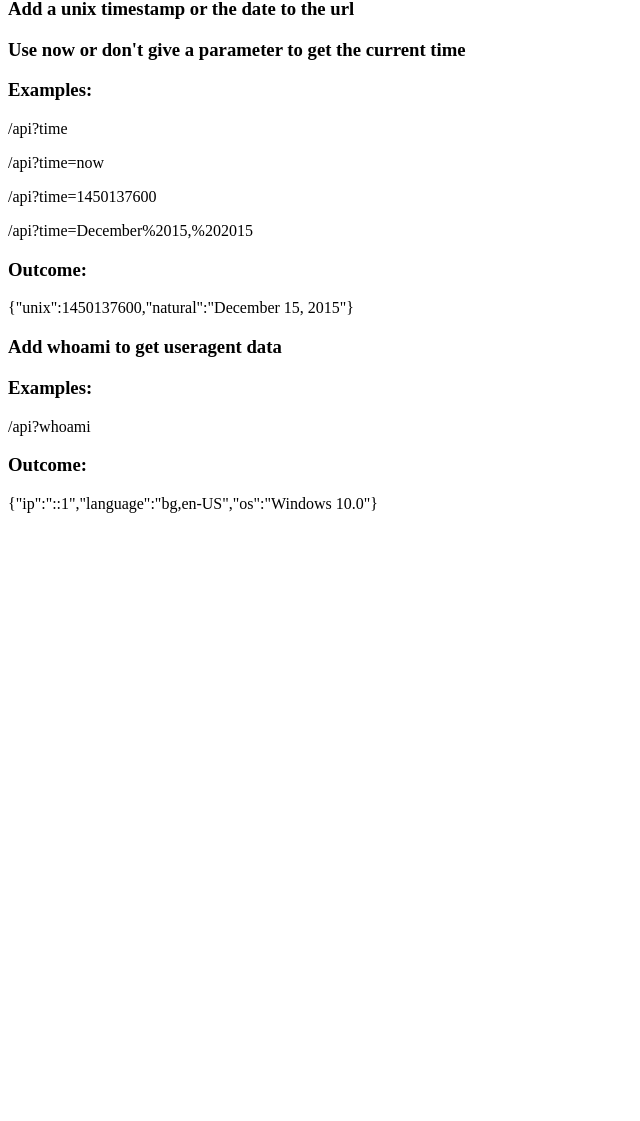
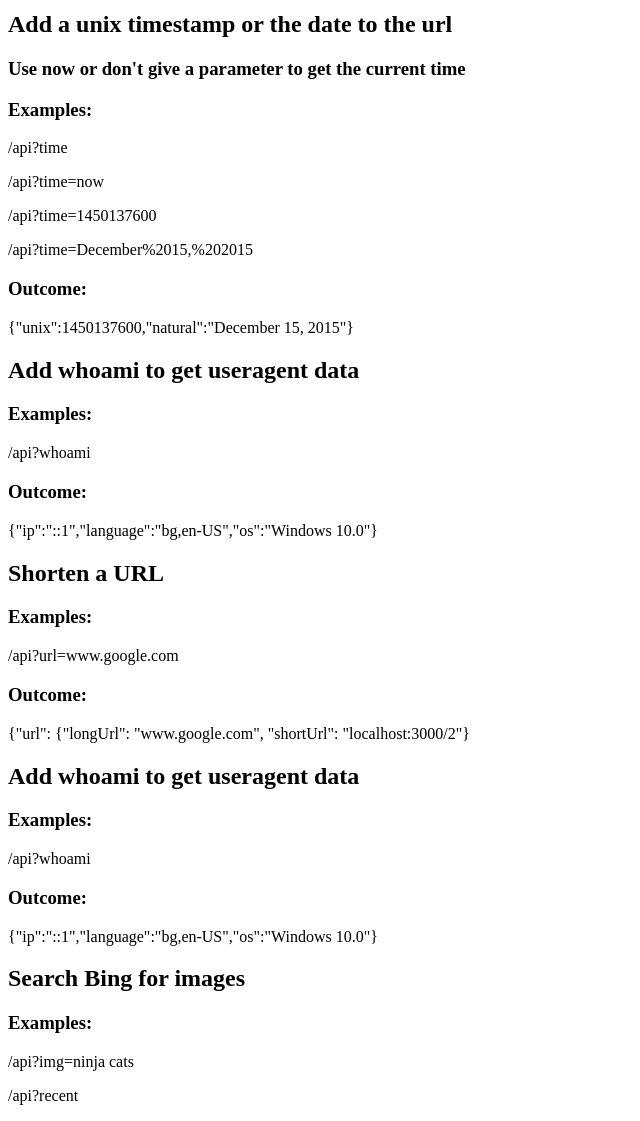
Before and after one commit to mkarabashev/restful-api-example, a website: page app/views/index.html in a window 1280 px wide. Shown: the part 98-1219 px from the top of the page, without its empty margins (0-640 px from the left). Before the commit the page ends 800 px from the top, so only its background shows below. Drawn offline with Linux system fonts and the light colour scheme.

Commit message:
refactoring

```diff
--- a/app/views/index.html
+++ b/app/views/index.html
@@ -11,9 +11,9 @@
       <input type="submit" value="upload file">
     </form>
 
-    <h2 class='center'>Microservice API</h1>
-    <div class='container'>
-      <h3>Add a unix timestamp or the date to the url</h3>
+    <h1 class='center'>Microservice API</h1>
+    <article class='container'>
+      <h2>Add a unix timestamp or the date to the url</h3>
       <h3>Use now or don't give a parameter to get the current time</h3>
       <h3>Examples:</h3>
       <div class='inner-container'>
@@ -26,9 +26,9 @@
       <div class ='inner-container'>
         <p class='example'>{"unix":1450137600,"natural":"December 15, 2015"}</p>
       </div>
-    </div>
-    <div class='container'>
-      <h3>Add whoami to get useragent data</h3>
+    </article>
+    <article class='container'>
+      <h2>Add whoami to get useragent data</h3>
       <h3>Examples:</h3>
       <div class='inner-container'>
         <p class='example'>/api?whoami</p>
@@ -37,6 +37,36 @@
       <div class ='inner-container'>
         <p class='example'>{"ip":"::1","language":"bg,en-US","os":"Windows 10.0"}</p>
       </div>
-    </div>
+    </article>
+    <article class='container'>
+      <h2>Shorten a URL</h3>
+      <h3>Examples:</h3>
+      <div class='inner-container'>
+        <p class='example'>/api?url=www.google.com</p>
+      </div>
+      <h3>Outcome:</h3>
+      <div class ='inner-container'>
+        <p class='example'>{"url": {"longUrl": "www.google.com", "shortUrl": "localhost:3000/2"}</p>
+      </div>
+    </article>
+    <article class='container'>
+      <h2>Add whoami to get useragent data</h3>
+      <h3>Examples:</h3>
+      <div class='inner-container'>
+        <p class='example'>/api?whoami</p>
+      </div>
+      <h3>Outcome:</h3>
+      <div class ='inner-container'>
+        <p class='example'>{"ip":"::1","language":"bg,en-US","os":"Windows 10.0"}</p>
+      </div>
+    </article>
+    <article class='container'>
+      <h2>Search Bing for images</h3>
+      <h3>Examples:</h3>
+      <div class='inner-container'>
+        <p class='example'>/api?img=ninja cats</p>
+        <p class='example'>/api?recent</p>
+      </div>
+    </article>
   </body>
 </html>
```
Also changed, not shown: app.js (+12 -3 lines), app/controllers/uploadController.js (+4 -3 lines), README.md (added).
